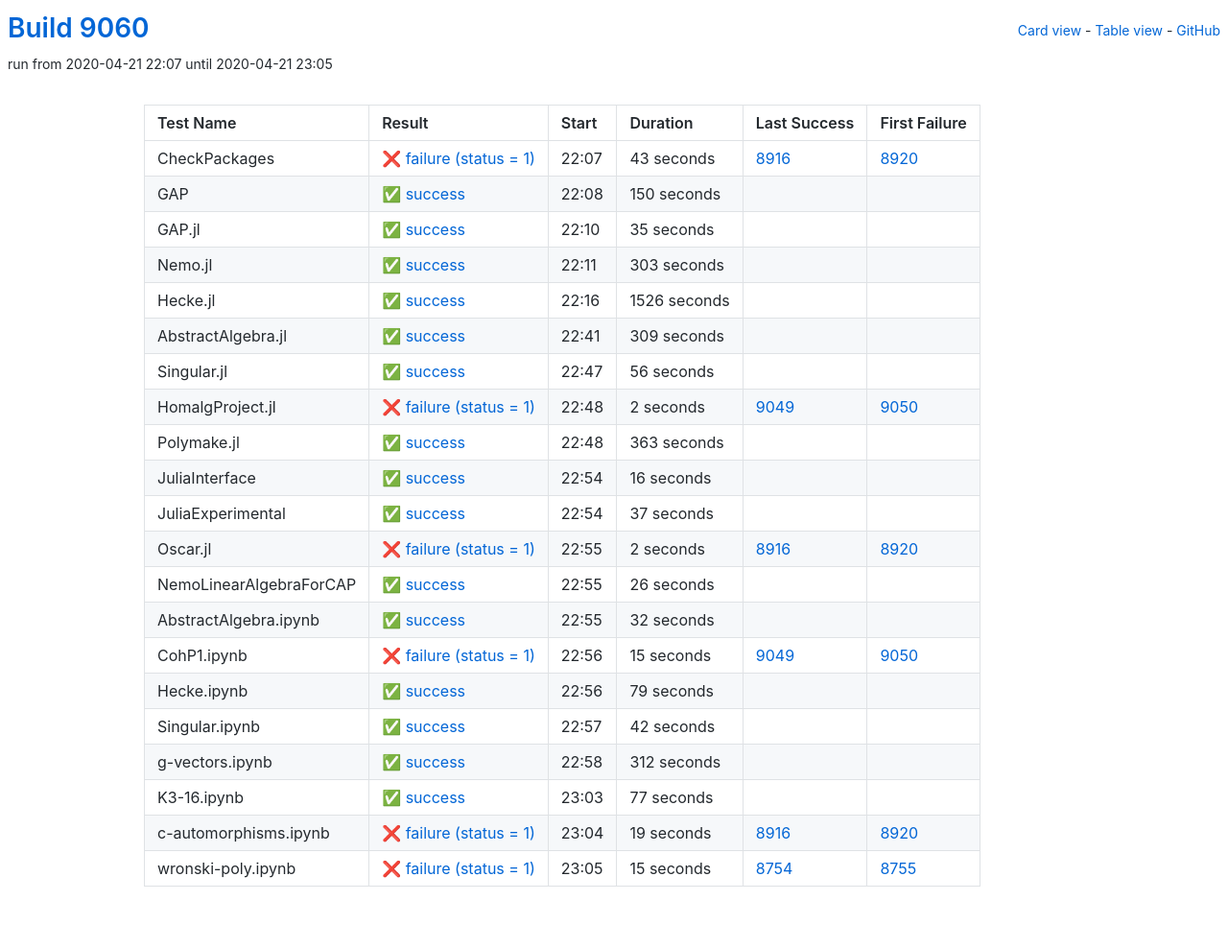
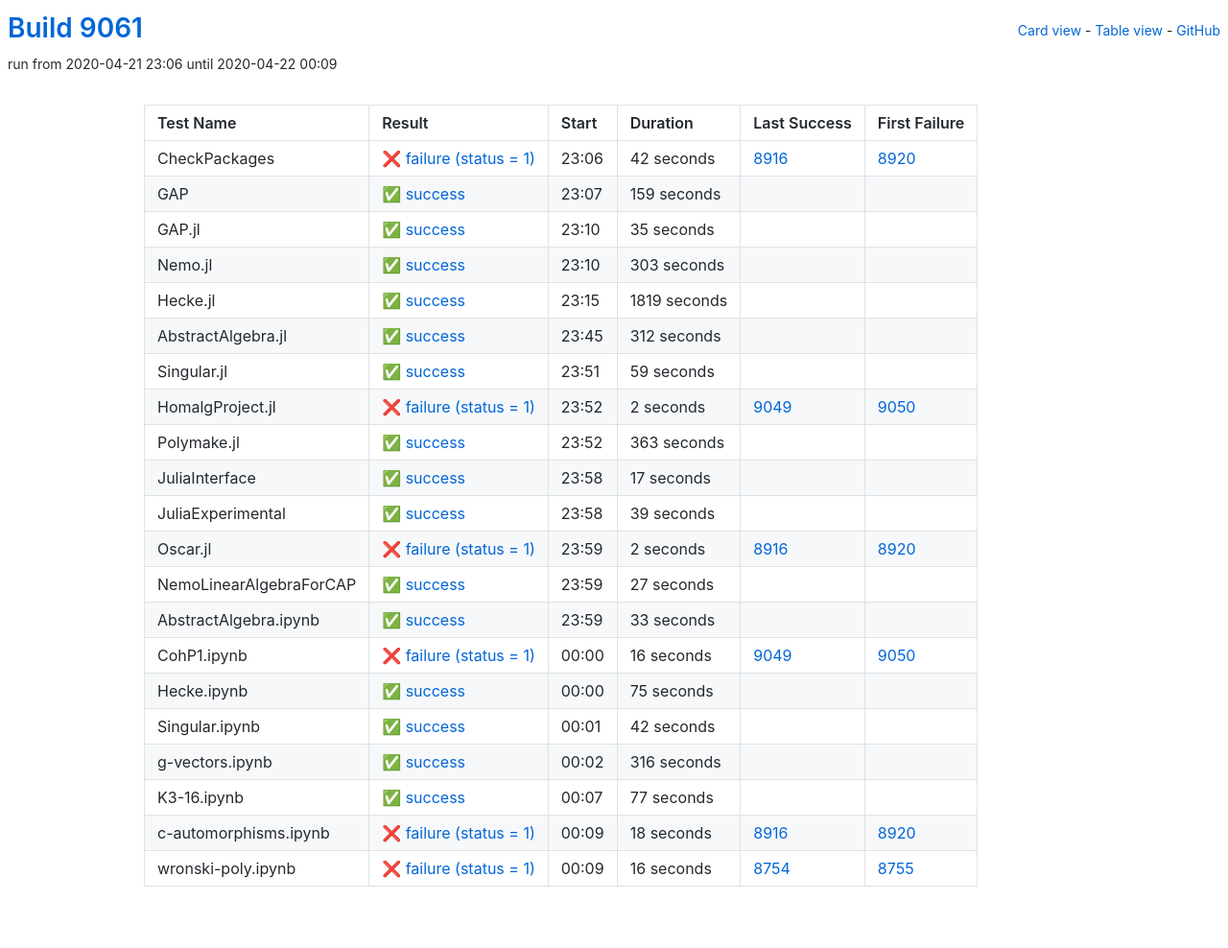
Before and after one commit to oscar-system/oscar-ci-status, a Jekyll site: the page built from table.html, in a window 1280 px wide. Shown: the whole page at 96% size. Built offline with Jekyll 4.4.1, drawn with Linux system fonts in a browser that asks for light colours.

Commit message:
Build 9061

```diff
--- a/_data/ci.yml
+++ b/_data/ci.yml
@@ -1,27 +1,27 @@
-build: 9060
-build_url: https://oscarci.mathematik.uni-kl.de/job/oscar/9060/
+build: 9061
+build_url: https://oscarci.mathematik.uni-kl.de/job/oscar/9061/
 job: oscar
 tests:
-- duration: 43
+- duration: 42
   exitcode: 1
   first_failure: 8920
   first_failure_url: https://oscarci.mathematik.uni-kl.de/job/oscar/8920/
   last_success: 8916
   last_success_url: https://oscarci.mathematik.uni-kl.de/job/oscar/8916/
-  log: https://oscarci.mathematik.uni-kl.de/job/oscar/9060/artifact/logs/build-9060/CheckPackages.log
+  log: https://oscarci.mathematik.uni-kl.de/job/oscar/9061/artifact/logs/build-9061/CheckPackages.log
   name: CheckPackages
-  start: 2020-04-21 22:07
+  start: 2020-04-21 23:06
   status: failure
   success: false
-- duration: 150
+- duration: 159
   exitcode: 0
   first_failure: false
   first_failure_url: null
   last_success: false
   last_success_url: null
-  log: https://oscarci.mathematik.uni-kl.de/job/oscar/9060/artifact/logs/build-9060/GAP.log
+  log: https://oscarci.mathematik.uni-kl.de/job/oscar/9061/artifact/logs/build-9061/GAP.log
   name: GAP
-  start: 2020-04-21 22:08
+  start: 2020-04-21 23:07
   status: success
   success: true
 - duration: 35
@@ -30,9 +30,9 @@ tests:
   first_failure_url: null
   last_success: false
   last_success_url: null
-  log: https://oscarci.mathematik.uni-kl.de/job/oscar/9060/artifact/logs/build-9060/GAP.jl.log
+  log: https://oscarci.mathematik.uni-kl.de/job/oscar/9061/artifact/logs/build-9061/GAP.jl.log
   name: GAP.jl
-  start: 2020-04-21 22:10
+  start: 2020-04-21 23:10
   status: success
   success: true
 - duration: 303
@@ -41,42 +41,42 @@ tests:
   first_failure_url: null
   last_success: false
   last_success_url: null
-  log: https://oscarci.mathematik.uni-kl.de/job/oscar/9060/artifact/logs/build-9060/Nemo.jl.log
+  log: https://oscarci.mathematik.uni-kl.de/job/oscar/9061/artifact/logs/build-9061/Nemo.jl.log
   name: Nemo.jl
-  start: 2020-04-21 22:11
+  start: 2020-04-21 23:10
   status: success
   success: true
-- duration: 1526
+- duration: 1819
   exitcode: 0
   first_failure: false
   first_failure_url: null
   last_success: false
   last_success_url: null
-  log: https://oscarci.mathematik.uni-kl.de/job/oscar/9060/artifact/logs/build-9060/Hecke.jl.log
+  log: https://oscarci.mathematik.uni-kl.de/job/oscar/9061/artifact/logs/build-9061/Hecke.jl.log
   name: Hecke.jl
-  start: 2020-04-21 22:16
+  start: 2020-04-21 23:15
   status: success
   success: true
-- duration: 309
+- duration: 312
   exitcode: 0
   first_failure: false
   first_failure_url: null
   last_success: false
   last_success_url: null
-  log: https://oscarci.mathematik.uni-kl.de/job/oscar/9060/artifact/logs/build-9060/AbstractAlgebra.jl.log
+  log: https://oscarci.mathematik.uni-kl.de/job/oscar/9061/artifact/logs/build-9061/AbstractAlgebra.jl.log
   name: AbstractAlgebra.jl
-  start: 2020-04-21 22:41
+  start: 2020-04-21 23:45
   status: success
   success: true
-- duration: 56
+- duration: 59
   exitcode: 0
   first_failure: false
   first_failure_url: null
   last_success: false
   last_success_url: null
-  log: https://oscarci.mathematik.uni-kl.de/job/oscar/9060/artifact/logs/build-9060/Singular.jl.log
+  log: https://oscarci.mathematik.uni-kl.de/job/oscar/9061/artifact/logs/build-9061/Singular.jl.log
   name: Singular.jl
-  start: 2020-04-21 22:47
+  start: 2020-04-21 23:51
   status: success
   success: true
 - duration: 2
@@ -85,9 +85,9 @@ tests:
   first_failure_url: https://oscarci.mathematik.uni-kl.de/job/oscar/9050/
   last_success: 9049
   last_success_url: https://oscarci.mathematik.uni-kl.de/job/oscar/9049/
-  log: https://oscarci.mathematik.uni-kl.de/job/oscar/9060/artifact/logs/build-9060/HomalgProject.jl.log
+  log: https://oscarci.mathematik.uni-kl.de/job/oscar/9061/artifact/logs/build-9061/HomalgProject.jl.log
   name: HomalgProject.jl
-  start: 2020-04-21 22:48
+  start: 2020-04-21 23:52
   status: failure
   success: false
 - duration: 363
@@ -96,31 +96,31 @@ tests:
   first_failure_url: null
   last_success: false
   last_success_url: null
-  log: https://oscarci.mathematik.uni-kl.de/job/oscar/9060/artifact/logs/build-9060/Polymake.jl.log
+  log: https://oscarci.mathematik.uni-kl.de/job/oscar/9061/artifact/logs/build-9061/Polymake.jl.log
   name: Polymake.jl
-  start: 2020-04-21 22:48
+  start: 2020-04-21 23:52
   status: success
   success: true
-- duration: 16
+- duration: 17
   exitcode: 0
   first_failure: false
   first_failure_url: null
   last_success: false
   last_success_url: null
-  log: https://oscarci.mathematik.uni-kl.de/job/oscar/9060/artifact/logs/build-9060/JuliaInterface.log
+  log: https://oscarci.mathematik.uni-kl.de/job/oscar/9061/artifact/logs/build-9061/JuliaInterface.log
   name: JuliaInterface
-  start: 2020-04-21 22:54
+  start: 2020-04-21 23:58
   status: success
   success: true
-- duration: 37
+- duration: 39
   exitcode: 0
   first_failure: false
   first_failure_url: null
   last_success: false
   last_success_url: null
-  log: https://oscarci.mathematik.uni-kl.de/job/oscar/9060/artifact/logs/build-9060/JuliaExperimental.log
+  log: https://oscarci.mathematik.uni-kl.de/job/oscar/9061/artifact/logs/build-9061/JuliaExperimental.log
   name: JuliaExperimental
-  start: 2020-04-21 22:54
+  start: 2020-04-21 23:58
   status: success
   success: true
 - duration: 2
@@ -129,53 +129,53 @@ tests:
   first_failure_url: https://oscarci.mathematik.uni-kl.de/job/oscar/8920/
   last_success: 8916
   last_success_url: https://oscarci.mathematik.uni-kl.de/job/oscar/8916/
-  log: https://oscarci.mathematik.uni-kl.de/job/oscar/9060/artifact/logs/build-9060/Oscar.jl.log
+  log: https://oscarci.mathematik.uni-kl.de/job/oscar/9061/artifact/logs/build-9061/Oscar.jl.log
   name: Oscar.jl
-  start: 2020-04-21 22:55
+  start: 2020-04-21 23:59
   status: failure
   success: false
-- duration: 26
+- duration: 27
   exitcode: 0
   first_failure: false
   first_failure_url: null
   last_success: false
   last_success_url: null
-  log: https://oscarci.mathematik.uni-kl.de/job/oscar/9060/artifact/logs/build-9060/NemoLinearAlgebraForCAP.log
+  log: https://oscarci.mathematik.uni-kl.de/job/oscar/9061/artifact/logs/build-9061/NemoLinearAlgebraForCAP.log
   name: NemoLinearAlgebraForCAP
-  start: 2020-04-21 22:55
+  start: 2020-04-21 23:59
   status: success
   success: true
-- duration: 32
+- duration: 33
   exitcode: 0
   first_failure: false
   first_failure_url: null
   last_success: false
   last_success_url: null
-  log: https://oscarci.mathematik.uni-kl.de/job/oscar/9060/artifact/logs/build-9060/AbstractAlgebra.ipynb.log
+  log: https://oscarci.mathematik.uni-kl.de/job/oscar/9061/artifact/logs/build-9061/AbstractAlgebra.ipynb.log
   name: AbstractAlgebra.ipynb
-  start: 2020-04-21 22:55
+  start: 2020-04-21 23:59
   status: success
   success: true
-- duration: 15
+- duration: 16
   exitcode: 1
   first_failure: 9050
   first_failure_url: https://oscarci.mathematik.uni-kl.de/job/oscar/9050/
   last_success: 9049
   last_success_url: https://oscarci.mathematik.uni-kl.de/job/oscar/9049/
-  log: https://oscarci.mathematik.uni-kl.de/job/oscar/9060/artifact/logs/build-9060/CohP1.ipynb.log
+  log: https://oscarci.mathematik.uni-kl.de/job/oscar/9061/artifact/logs/build-9061/CohP1.ipynb.log
   name: CohP1.ipynb
-  start: 2020-04-21 22:56
+  start: 2020-04-22 00:00
   status: failure
   success: false
-- duration: 79
+- duration: 75
   exitcode: 0
   first_failure: false
   first_failure_url: null
   last_success: false
   last_success_url: null
-  log: https://oscarci.mathematik.uni-kl.de/job/oscar/9060/artifact/logs/build-9060/Hecke.ipynb.log
+  log: https://oscarci.mathematik.uni-kl.de/job/oscar/9061/artifact/logs/build-9061/Hecke.ipynb.log
   name: Hecke.ipynb
-  start: 2020-04-21 22:56
+  start: 2020-04-22 00:00
   status: success
   success: true
 - duration: 42
@@ -184,20 +184,20 @@ tests:
   first_failure_url: null
   last_success: false
   last_success_url: null
-  log: https://oscarci.mathematik.uni-kl.de/job/oscar/9060/artifact/logs/build-9060/Singular.ipynb.log
+  log: https://oscarci.mathematik.uni-kl.de/job/oscar/9061/artifact/logs/build-9061/Singular.ipynb.log
   name: Singular.ipynb
-  start: 2020-04-21 22:57
+  start: 2020-04-22 00:01
   status: success
   success: true
-- duration: 312
+- duration: 316
   exitcode: 0
   first_failure: false
   first_failure_url: null
   last_success: false
   last_success_url: null
-  log: https://oscarci.mathematik.uni-kl.de/job/oscar/9060/artifact/logs/build-9060/g-vectors.ipynb.log
+  log: https://oscarci.mathematik.uni-kl.de/job/oscar/9061/artifact/logs/build-9061/g-vectors.ipynb.log
   name: g-vectors.ipynb
-  start: 2020-04-21 22:58
+  start: 2020-04-22 00:02
   status: success
   success: true
 - duration: 77
@@ -206,30 +206,30 @@ tests:
   first_failure_url: null
   last_success: false
   last_success_url: null
-  log: https://oscarci.mathematik.uni-kl.de/job/oscar/9060/artifact/logs/build-9060/K3-16.ipynb.log
+  log: https://oscarci.mathematik.uni-kl.de/job/oscar/9061/artifact/logs/build-9061/K3-16.ipynb.log
   name: K3-16.ipynb
-  start: 2020-04-21 23:03
+  start: 2020-04-22 00:07
   status: success
   success: true
-- duration: 19
+- duration: 18
   exitcode: 1
   first_failure: 8920
   first_failure_url: https://oscarci.mathematik.uni-kl.de/job/oscar/8920/
   last_success: 8916
   last_success_url: https://oscarci.mathematik.uni-kl.de/job/oscar/8916/
-  log: https://oscarci.mathematik.uni-kl.de/job/oscar/9060/artifact/logs/build-9060/c-automorphisms.ipynb.log
+  log: https://oscarci.mathematik.uni-kl.de/job/oscar/9061/artifact/logs/build-9061/c-automorphisms.ipynb.log
   name: c-automorphisms.ipynb
-  start: 2020-04-21 23:04
+  start: 2020-04-22 00:09
   status: failure
   success: false
-- duration: 15
+- duration: 16
   exitcode: 1
   first_failure: 8755
   first_failure_url: https://oscarci.mathematik.uni-kl.de/job/oscar/8755/
   last_success: 8754
   last_success_url: https://oscarci.mathematik.uni-kl.de/job/oscar/8754/
-  log: https://oscarci.mathematik.uni-kl.de/job/oscar/9060/artifact/logs/build-9060/wronski-poly.ipynb.log
+  log: https://oscarci.mathematik.uni-kl.de/job/oscar/9061/artifact/logs/build-9061/wronski-poly.ipynb.log
   name: wronski-poly.ipynb
-  start: 2020-04-21 23:05
+  start: 2020-04-22 00:09
   status: failure
   success: false
```
Also changed, not shown: README.md.
